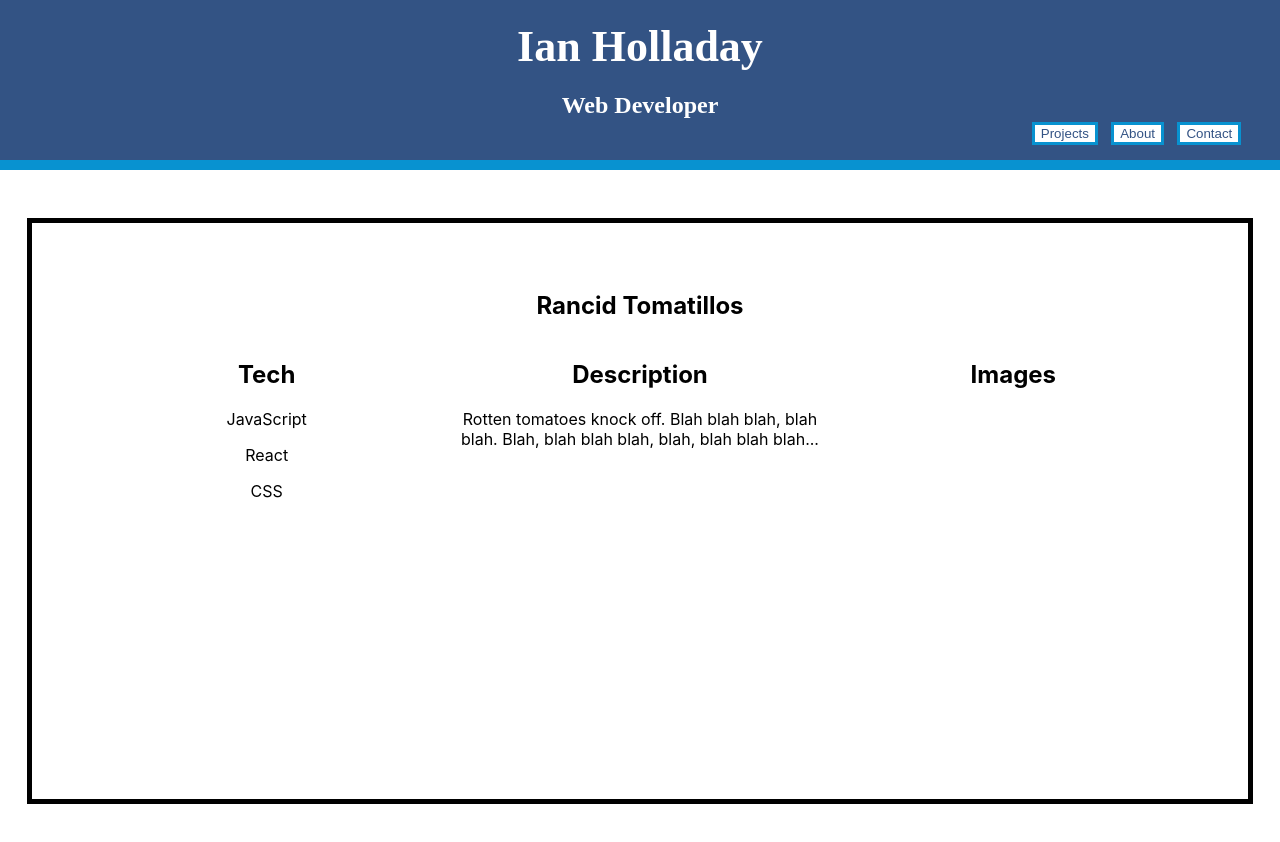
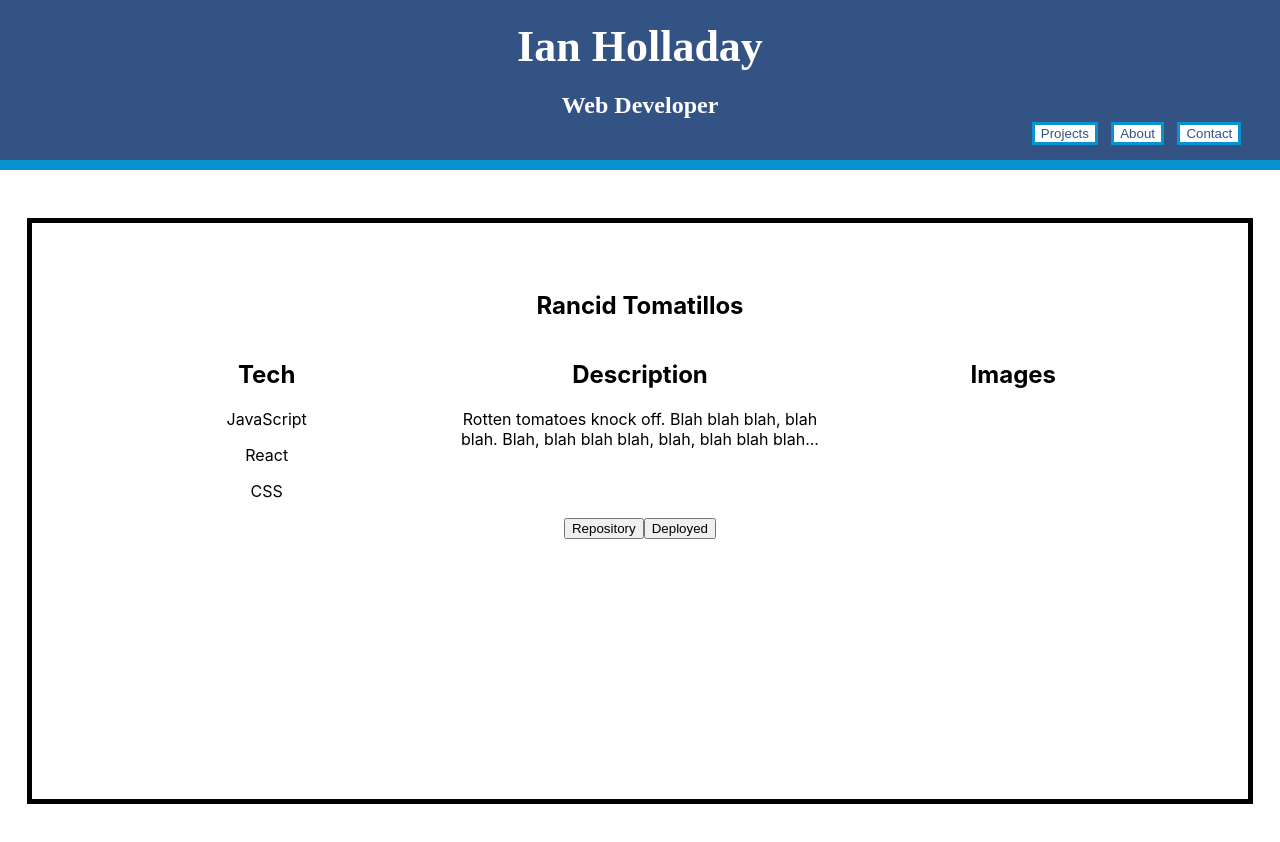
Before and after one commit to holladayian/personal-site, a React (Create React App) app: page /projects in a window 1280 px wide. Shown: the top 842 px of the page. Built offline with nearby package versions, Linux system fonts and the light colour scheme.

Commit message:
add link to repo and deployed sites

```diff
--- a/src/components/Projects.js
+++ b/src/components/Projects.js
@@ -1,4 +1,6 @@
 import React from 'react';
+// import Redirect from './Redirect.js';
+import { Link, Route, Redirect } from 'react-router-dom';
 import '../styles/Projects.scss';
 
 export const Projects = ({projects}) => {
@@ -7,6 +9,11 @@ export const Projects = ({projects}) => {
   //     <h1>Projects</h1>
   //   </section>
   // )
+  const redirectToSite = (site) => {
+    console.log("site", site)
+    return <Redirect to={site} />
+  }
+
   return projects.map(project => {
     return (
       <section class="project-card">
@@ -29,6 +36,32 @@ export const Projects = ({projects}) => {
 
           </section>
         </section>
+        <section class="buttons">
+        {/* <Route
+  path="/privacy-policy"
+  component={ Redirect }
+  loc={projects.repository}
+  /> */}
+        {/* <a target="_blank" href={projects.repository}>Repository</a> */}
+
+          {/* <Link to={project.repository}> */}
+            <a href={project.repository}>
+            <button className="projects-button">
+            Repository
+            </button>
+            </a>
+            {/* <button className="projects-button" onClick={() => redirectToSite(project.repository)}>Repository</button> */}
+          {/* </Link> */}
+          {/* <Link to={project.deployed}> */}
+            {/* <button className="projects-button" href={project.deployed}>Deployed</button> */}
+            <a href={project.deployed}>
+            <button className="projects-button">
+            Deployed
+            </button>
+            </a>
+            {/* <button className="projects-button">Deployed</button> */}
+          {/* </Link/> */}
+        </section>
       </section>
     )
   })
```
